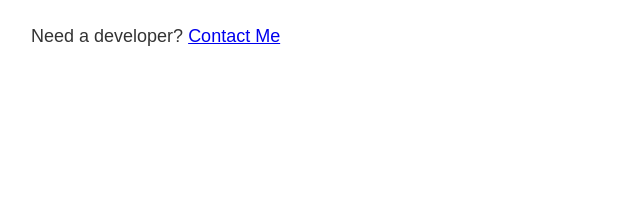
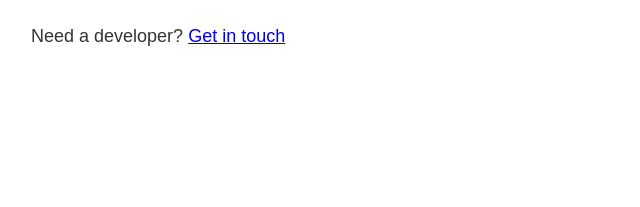
Before and after one commit to austinjblake/austinjblake.github.io, a Gatsby site: page / in a window 1280 px wide. Shown: the part 483-690 px from the top of the page, 252-892 px from the left. Built offline with nearby package versions, Linux system fonts and the light colour scheme; Gatsby itself is replaced by a stand-in of ours.

Commit message:
change contact message

```diff
--- a/src/pages/index.js
+++ b/src/pages/index.js
@@ -9,7 +9,7 @@ const IndexPage = () => {
       <Head title="Home"/>
       <h1> Hello,</h1>
       <h2>I'm Austin, a full stack Web Developer living in Iowa</h2>
-      <p>Need a developer? <Link to="/contact">Contact Me</Link></p>
+      <p>Need a developer? <Link to="/contact">Get in touch</Link></p>
     </Layout>
   )
 }
```
